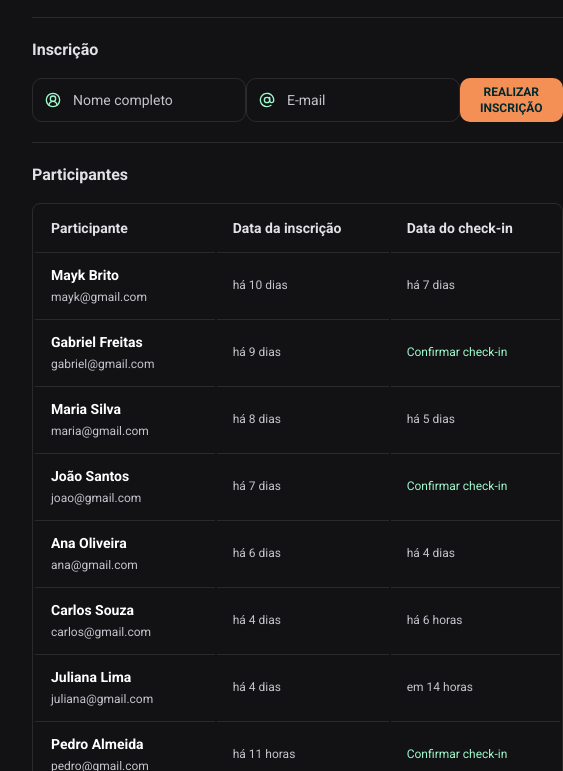
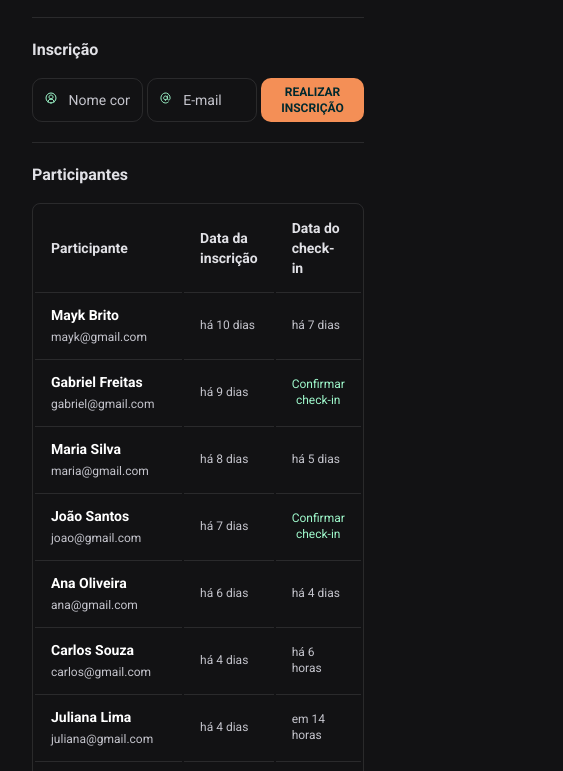
Before and after one commit to GabrielCenteioFreitas/estudos-rocketseat-nlw15_unite-trilha_fullstack, a website: page index.html in a window 390 px wide. Shown: the part 71-842 px from the top of the page, 563 px wide, since content can reach past the window. Drawn offline with nearby package versions, Linux system fonts and the light colour scheme.

Commit message:
improve responsivity

```diff
--- a/index.html
+++ b/index.html
@@ -28,14 +28,14 @@
     <form onsubmit="adicionarParticipante(event)">
       <fieldset class="grid gap-4">
         <h2 class="font-bold text-base">Inscrição</h2>
-        <div class="flex justify-between">
+        <div class="flex gap-1 justify-between">
           <div class="flex items-center justify-center gap-3 px-3 py-2 border border-white/10 rounded-[0.625rem] focus-within:border-white">
             <label class="w-4 h-4" for="nome"><img src="./assets/circle-user-round.svg"></label>
-            <input class="text-nlw-white font-normal text-sm placeholder:text-nlw-grey bg-transparent focus:outline-none" type="text" placeholder="Nome completo" name="nome" required>
+            <input class="w-full text-nlw-white font-normal text-sm placeholder:text-nlw-grey bg-transparent focus:outline-none" type="text" placeholder="Nome completo" name="nome" required>
           </div>
           <div class="flex items-center justify-center gap-3 px-3 py-2 border border-white/10 rounded-[0.625rem] focus-within:border-white">
             <label class="w-4 h-4" for="email"><img src="./assets/at-sign.svg"></label>
-            <input class="text-nlw-white font-normal text-sm placeholder:text-nlw-grey bg-transparent focus:outline-none" type="email" placeholder="E-mail" name="email" required>
+            <input class="w-full text-nlw-white font-normal text-sm placeholder:text-nlw-grey bg-transparent focus:outline-none" type="email" placeholder="E-mail" name="email" required>
           </div>
           <button class="py-1.5 px-5 bg-nlw-orange text-nlw-dark-green font-bold text-xs rounded-[0.625rem] uppercase">
             REALIZAR INSCRIÇÃO
```
Also changed, not shown: src/output.css.
